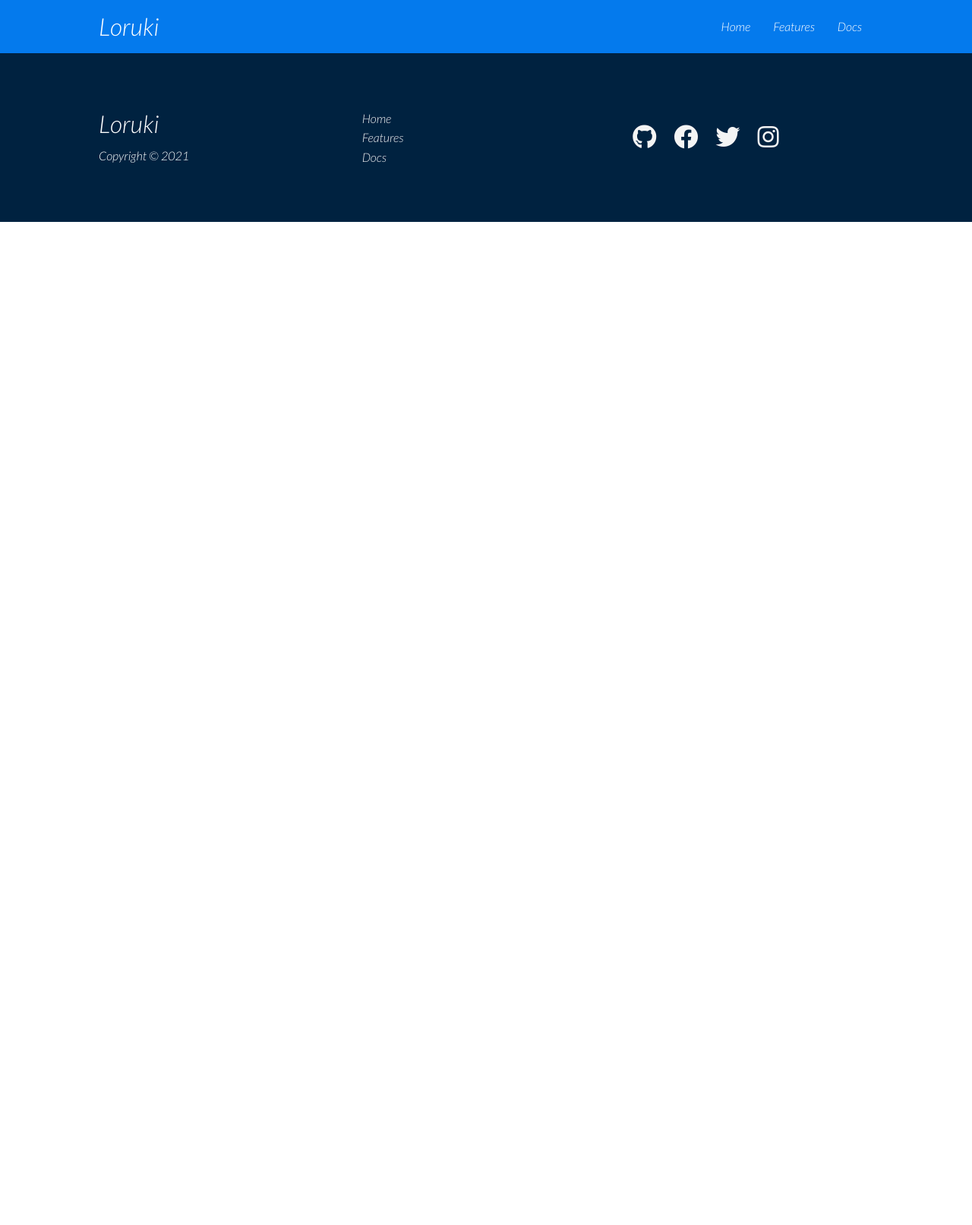
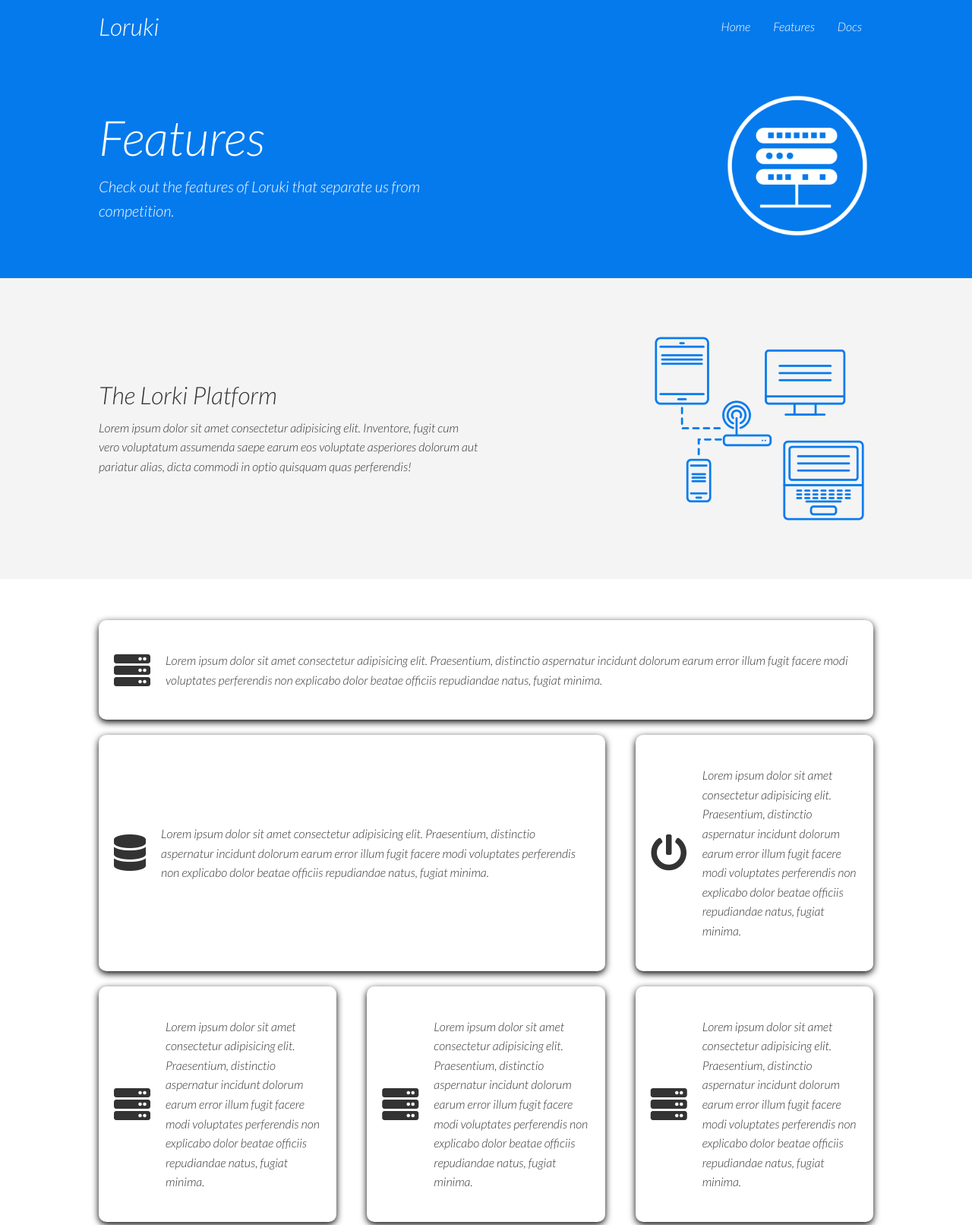
Before and after one commit to John-Git-Ca/responsiveHtmlCss, a plain HTML site: page features.html in a window 1280 px wide. Shown: the top 1612 px of the page at 76% size. Before the commit the page ends 800 px from the top, so only its background shows below. Drawn offline with Linux system fonts and the light colour scheme.

Commit message:
docs page

```diff
--- a/css/style.css
+++ b/css/style.css
@@ -181,6 +181,37 @@ img {
   transform: translateY(-10px);
 }
 
+/* Features */
+.features-head img,
+.docs-head img {
+  width: 200px;
+  justify-self: flex-end;
+}
+
+.features-sub-head img {
+  width: 300px;
+  justify-self: flex-end;
+}
+
+.features-main .card > i {
+  margin-right: 20px;
+}
+
+.features-main .grid {
+  padding: 30px;
+}
+.features-main .grid > *:first-child {
+  grid-column: 1/4;
+}
+.features-main .grid > *:nth-child(2) {
+  grid-column: 1/3;
+}
+
+/* Docs */
+.link a {
+  color: var(--dark-color);
+}
+
 /* footer */
 
 .footer .social a {
--- a/features.html
+++ b/features.html
@@ -29,6 +29,62 @@
     </div>
 
 
+    <!-- Head -->
+    <section class="features-head bg-primary py-3">
+        <div class="container grid">
+            <div>
+                <h1 class="xl">Features</h1>
+                <p class="lead">
+                    Check out the features of Loruki that separate us from competition.
+                </p>
+            </div>
+            <img src="./images/server.png" alt="">
+        </div>
+    </section>
+
+
+    <!-- Sub-head -->
+    <section class="features-sub-head bg-light py-3">
+        <div class="container grid">
+            <div>
+                <h1 class="md">The Lorki Platform</h1>
+                <p>
+                    Lorem ipsum dolor sit amet consectetur adipisicing elit. Inventore, fugit cum vero voluptatum assumenda saepe earum eos voluptate asperiores dolorum aut pariatur alias, dicta commodi in optio quisquam quas perferendis!
+                </p>
+            </div>
+            <img src="./images/server2.png" alt="">
+        </div>
+    </section>
+
+    <section class="features-main my-2">
+        <div class="container grid grid-3">
+            <div class="card flex">
+                <i class="fas fa-server fa-3x"></i>
+                <p>Lorem ipsum dolor sit amet consectetur adipisicing elit. Praesentium, distinctio aspernatur incidunt dolorum earum error illum fugit facere modi voluptates perferendis non explicabo dolor beatae officiis repudiandae natus, fugiat minima.</p>
+            </div>
+            <div class="card flex">
+                <i class="fas fa-database fa-3x"></i>
+                <p>Lorem ipsum dolor sit amet consectetur adipisicing elit. Praesentium, distinctio aspernatur incidunt dolorum earum error illum fugit facere modi voluptates perferendis non explicabo dolor beatae officiis repudiandae natus, fugiat minima.</p>
+            </div>
+            <div class="card flex">
+                <i class="fas fa-power-off fa-3x"></i>
+                <p>Lorem ipsum dolor sit amet consectetur adipisicing elit. Praesentium, distinctio aspernatur incidunt dolorum earum error illum fugit facere modi voluptates perferendis non explicabo dolor beatae officiis repudiandae natus, fugiat minima.</p>
+            </div>
+            <div class="card flex">
+                <i class="fas fa-server fa-3x"></i>
+                <p>Lorem ipsum dolor sit amet consectetur adipisicing elit. Praesentium, distinctio aspernatur incidunt dolorum earum error illum fugit facere modi voluptates perferendis non explicabo dolor beatae officiis repudiandae natus, fugiat minima.</p>
+            </div>
+            <div class="card flex">
+                <i class="fas fa-server fa-3x"></i>
+                <p>Lorem ipsum dolor sit amet consectetur adipisicing elit. Praesentium, distinctio aspernatur incidunt dolorum earum error illum fugit facere modi voluptates perferendis non explicabo dolor beatae officiis repudiandae natus, fugiat minima.</p>
+            </div>
+            <div class="card flex">
+                <i class="fas fa-server fa-3x"></i>
+                <p>Lorem ipsum dolor sit amet consectetur adipisicing elit. Praesentium, distinctio aspernatur incidunt dolorum earum error illum fugit facere modi voluptates perferendis non explicabo dolor beatae officiis repudiandae natus, fugiat minima.</p>
+            </div>
+        </div>
+    </section>
+
     <!-- footer -->
     <footer class="footer bg-dark py-5">
         <div class="container grid grid-3">
```
Also changed, not shown: docs.html (added, +123 -0 lines).
